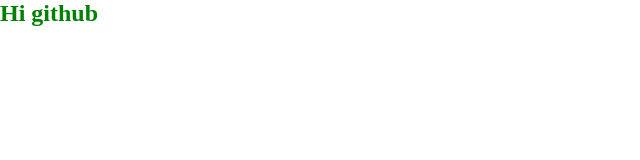
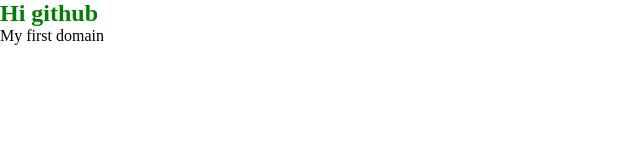
Before and after one commit to javohir7777/lesson-10, a plain HTML site: page index.html in a window 1280 px wide. Shown: the whole page, without its empty margins (0-640 px from the left). Drawn offline with Linux system fonts and the light colour scheme.

Commit message:
add to domain text

```diff
--- a/index.html
+++ b/index.html
@@ -8,6 +8,6 @@
   </head>
   <body>
     <h2>Hi github</h2>
-
+    <p>My first domain</p>
   </body>
 </html>
```
